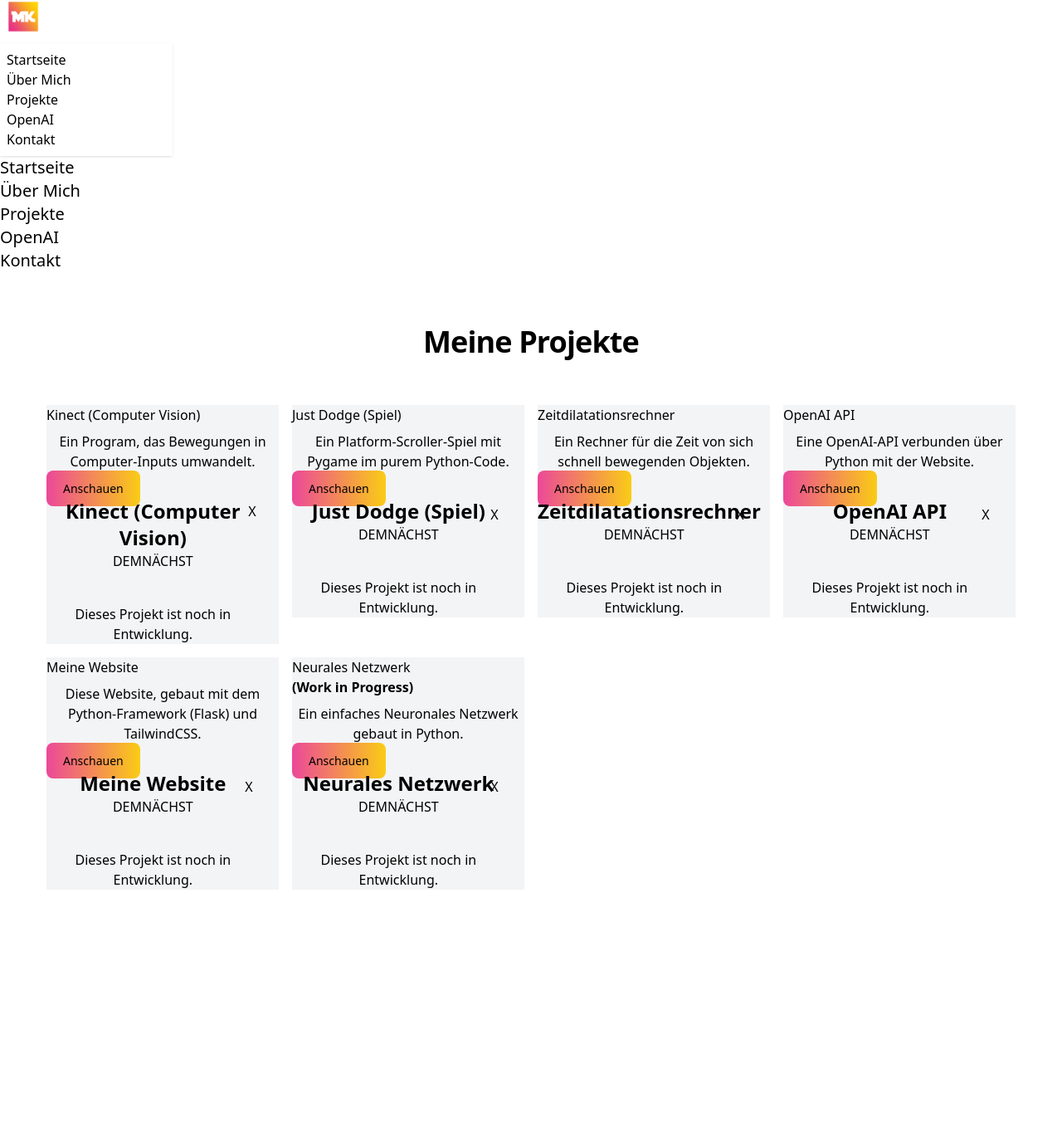
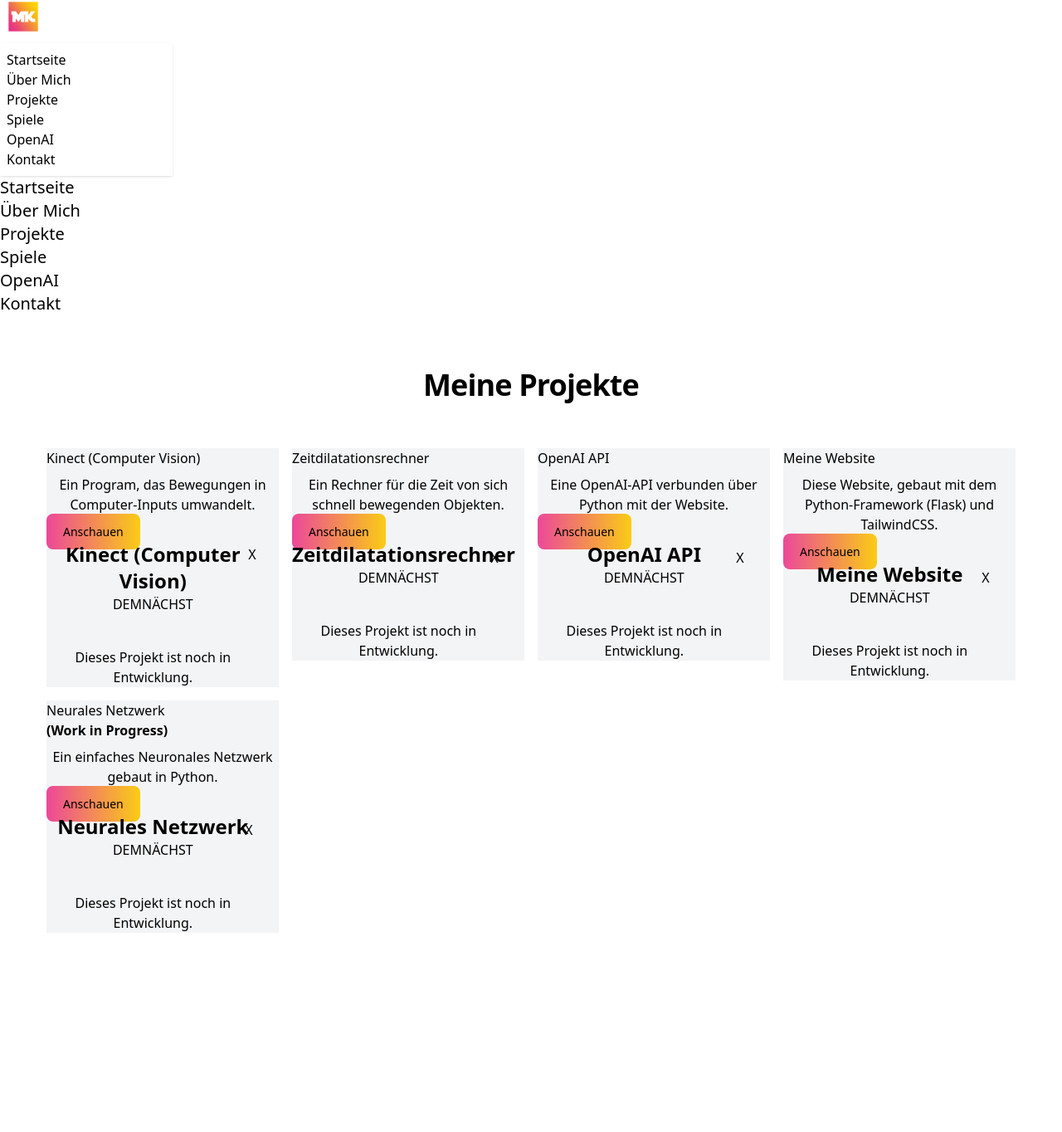
Before and after one commit to dessher0/personal-website, a Flask app: template skeleton/templates/general/projects.html in a window 1280 px wide. Shown: the top 1364 px of the page at 83% size. Run offline with Flask 2, Linux system fonts and the light colour scheme; the template is opened without the code that fills it, so the values that code supplies are empty; style sheets or scripts are compiled from the project's sources; some libraries are stand-ins or nearby versions.

Commit message:
Updated templates

```diff
--- a/skeleton/templates/errors/405.html
+++ b/skeleton/templates/errors/405.html
@@ -21,7 +21,7 @@
 			rel="icon"
 			type="image/x-icon"
 			href="{{ url_for('static', filename='images/favicon.png') }}" />
-	</head
+	</head>
 
 	<body
 		class="flex flex-col h-screen bg-base-100 font-sans leading-normal tracking-normal">
@@ -29,7 +29,7 @@
 			<div class="text-center">
 				<h1
 					class="text-8xl text-transparent bg-gradient-to-r from-pink-500 to-yellow-400 bg-clip-text font-bold">
-					OOPS!
+					405
 				</h1>
 				<p class="text-xl m-5 animate__animated animate__headShake">
 					<span class="text-error font-bold"
--- a/skeleton/templates/errors/429.html
+++ b/skeleton/templates/errors/429.html
@@ -21,7 +21,7 @@
 			rel="icon"
 			type="image/x-icon"
 			href="{{ url_for('static', filename='images/favicon.png') }}" />
-	</head
+	</head>
 
 	<body
 		class="flex flex-col h-screen bg-base-100 font-sans leading-normal tracking-normal">
--- a/skeleton/templates/general/projects.html
+++ b/skeleton/templates/general/projects.html
@@ -13,7 +13,7 @@
 				<div
 					class="grid sm:grid-rows-10 md:grid-cols-2 lg:grid-cols-4 gap-4 mt-10">
 					<div class="card">
-						<div class="card-body bg-gray-100 items-center">
+						<div class="card-body bg-gray-100 hover:bg-gray-50 items-center">
 							<h3 class="card-title">Kinect (Computer Vision)</h3>
 							<p class="text-center mt-2 mb-2">
 								Ein Program, das Bewegungen in Computer-Inputs
@@ -53,47 +53,7 @@
 						</div>
 					</div>
 					<div class="card">
-						<div class="card-body bg-gray-100 items-center">
-							<h3 class="card-title">Just Dodge (Spiel)</h3>
-							<p class="text-center mt-2 mb-2">
-								Ein Platform-Scroller-Spiel mit Pygame im purem
-								Python-Code.
-							</p>
-							<a
-								href="#just-dodge"
-								class="btn modal-button bg-gradient-to-r from-pink-500 to-yellow-400 text-base-100 border-none py-3 px-5 text-sm font-medium text-center rounded-lg sm:w-fit"
-								x-on:click="scrollable = false, window.scrollTo({top: 0})">
-								Anschauen</a
-							>
-							<div class="modal" id="just-dodge">
-								<div class="modal-box w-11/12 max-w-6xl h-full">
-									<div class="sticky top-0 z-10">
-										<a
-											href="#"
-											class="btn btn-sm btn-square absolute right-2 top-2"
-											x-on:click="scrollable = true"
-											>X</a
-										>
-									</div>
-									<h2 class="text-2xl font-bold text-center">
-										Just Dodge (Spiel)
-									</h2>
-									<div
-										class="flex flex-col items-center justify-center">
-										<h1>DEMNÄCHST</h1>
-									</div>
-									<div>
-										<p class="text-center mt-10">
-											Dieses Projekt ist noch in
-											Entwicklung.
-										</p>
-									</div>
-								</div>
-							</div>
-						</div>
-					</div>
-					<div class="card">
-						<div class="card-body bg-gray-100 items-center">
+						<div class="card-body bg-gray-100 hover:bg-gray-50 items-center">
 							<h3 class="card-title">Zeitdilatationsrechner</h3>
 							<p class="text-center mt-2 mb-2">
 								Ein Rechner für die Zeit von sich schnell
@@ -133,7 +93,7 @@
 						</div>
 					</div>
 					<div class="card">
-						<div class="card-body bg-gray-100 items-center">
+						<div class="card-body bg-gray-100 hover:bg-gray-50 items-center">
 							<h3 class="card-title">OpenAI API</h3>
 							<p class="text-center mt-2 mb-2">
 								Eine OpenAI-API verbunden über Python mit der
@@ -173,7 +133,7 @@
 						</div>
 					</div>
 					<div class="card">
-						<div class="card-body bg-gray-100 items-center">
+						<div class="card-body bg-gray-100 hover:bg-gray-50 items-center">
 							<h3 class="card-title">Meine Website</h3>
 							<p class="text-center mt-2 mb-2">
 								Diese Website, gebaut mit dem Python-Framework
@@ -213,7 +173,7 @@
 						</div>
 					</div>
 					<div class="card">
-						<div class="card-body bg-gray-100 items-center">
+						<div class="card-body bg-gray-100 hover:bg-gray-50 items-center">
 							<h3 class="card-title">Neurales Netzwerk</h3>
 							<span class="text-error font-bold"
 								>(Work in Progress)</span
--- a/skeleton/templates/parts/navbar.html
+++ b/skeleton/templates/parts/navbar.html
@@ -33,7 +33,8 @@
 				class="menu dropdown-content mt-3 p-2 shadow bg-base-100 rounded-box w-52">
 				<li><a href="/">Startseite</a></li>
 				<li><a href="/about">Über Mich</a></li>
-				<li><a href="/projects">Projekte</a></li>
+				<li><a disabled href="/projects">Projekte</a></li>
+				<li><a disabled href="/games">Spiele</a></li>
 				<li><a href="/openai">OpenAI</a></li>
 				<li><a href="/contact">Kontakt</a></li>
 			</ul>
@@ -50,9 +51,16 @@
 			>Über Mich</a
 		>
 		<a
+			disabled
 			class="btn btn-ghost normal-case text-xl no-animation hidden lg:flex"
 			href="/projects"
 			>Projekte</a
+		>
+		<a
+			disabled
+			class="btn btn-ghost normal-case text-xl no-animation hidden lg:flex"
+			href="/games"
+			>Spiele</a
 		>
 		<a
 			class="btn btn-ghost normal-case text-xl no-animation hidden lg:flex"
```
